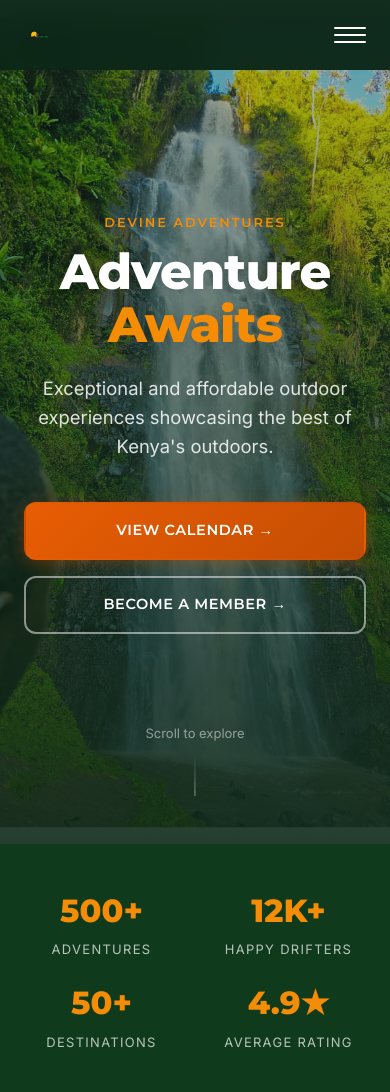
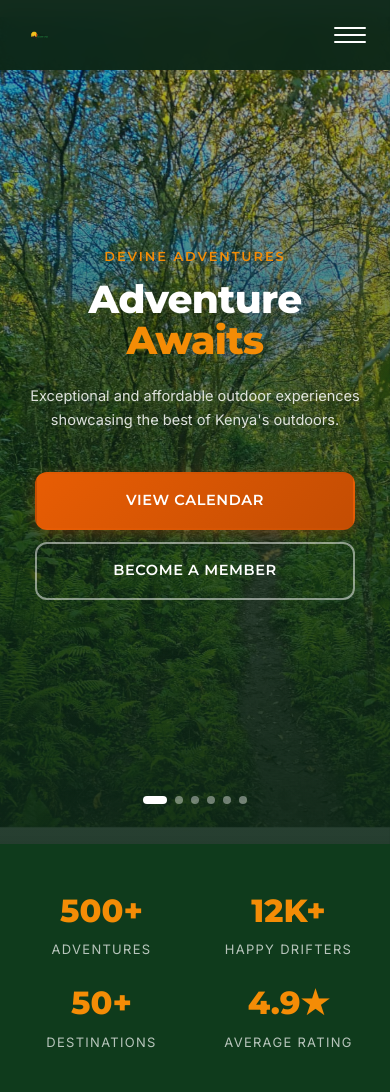
Before and after one commit to luileonzawadi/Divine-adventures-, a Flask app: page / in a window 390 px wide. Shown: the top 1092 px of the page. Run offline with Flask 3, Linux system fonts and the light colour scheme; data that the repository does not hold is empty.

Commit message:
feat: hero carousel with local images, full responsive hero

```diff
--- a/app/static/css/style.css
+++ b/app/static/css/style.css
@@ -2895,3 +2895,117 @@ h6 { font-size: var(--text-lg); }
     grid-template-columns: 1fr 1fr;
   }
 }
+
+/* ============================================
+   HERO CAROUSEL
+   ============================================ */
+.hero__carousel {
+  position: absolute;
+  inset: 0;
+  z-index: 0;
+}
+
+.hero__slide {
+  position: absolute;
+  inset: 0;
+  background-size: cover;
+  background-position: center;
+  opacity: 0;
+  transition: opacity 1.2s ease-in-out;
+  will-change: opacity;
+}
+
+.hero__slide--active {
+  opacity: 1;
+}
+
+/* Ensure overlay and content sit above carousel */
+.hero__overlay {
+  z-index: 1;
+}
+
+.hero__content {
+  z-index: 2;
+}
+
+.hero__scroll-indicator {
+  z-index: 2;
+}
+
+/* Dot indicators */
+.hero__dots {
+  position: absolute;
+  bottom: var(--space-16);
+  left: 50%;
+  transform: translateX(-50%);
+  display: flex;
+  gap: var(--space-2);
+  z-index: 3;
+}
+
+.hero__dot {
+  width: 8px;
+  height: 8px;
+  border-radius: var(--radius-full);
+  background: rgba(255, 255, 255, 0.4);
+  border: none;
+  cursor: pointer;
+  padding: 0;
+  transition: all var(--transition-base);
+}
+
+.hero__dot--active {
+  background: var(--color-white);
+  width: 24px;
+}
+
+/* ============================================
+   HERO — Full responsive
+   ============================================ */
+@media (max-width: 768px) {
+  .hero {
+    min-height: 100svh;
+    min-height: 100vh;
+  }
+
+  .hero__title {
+    font-size: clamp(2.2rem, 8vw, 3.5rem);
+  }
+
+  .hero__subtitle {
+    font-size: var(--text-base);
+    padding: 0 var(--space-2);
+  }
+
+  .hero__actions {
+    flex-direction: column;
+    align-items: center;
+    gap: var(--space-3);
+    width: 100%;
+    padding: 0 var(--space-4);
+  }
+
+  .hero__actions .btn {
+    width: 100%;
+    max-width: 320px;
+    justify-content: center;
+  }
+
+  .hero__dots {
+    bottom: var(--space-10);
+  }
+
+  .hero__scroll-indicator {
+    display: none;
+  }
+}
+
+@media (max-width: 480px) {
+  .hero__content {
+    padding: 0 var(--space-4);
+  }
+
+  .hero__title {
+    font-size: clamp(2rem, 10vw, 2.8rem);
+  }
+}
--- a/app/templates/index.html
+++ b/app/templates/index.html
@@ -5,10 +5,21 @@
 {% block content %}
 
 <!-- ============================================
-     HERO — Full-screen with adventure image
+     HERO — Full-screen auto-sliding carousel
      ============================================ -->
-<section class="hero" id="hero" style="background-image: url('/static/images/adventure_1.jpeg'); background-size: cover; background-position: center;">
+<section class="hero" id="hero">
+
+  <!-- Carousel slides -->
+  <div class="hero__carousel" id="heroCarousel" aria-label="Adventure photo carousel">
+    {% for i in [3, 7, 11, 18, 24, 30] %}
+    <div class="hero__slide {% if loop.first %}hero__slide--active{% endif %}"
+         style="background-image: url('{{ url_for('static', filename='images/adventure_' ~ i ~ '.jpeg') }}');">
+    </div>
+    {% endfor %}
+  </div>
+
   <div class="hero__overlay"></div>
+
   <div class="hero__content">
     <span class="section-subtitle" style="color: var(--color-burnt-orange-light);">Devine Adventures</span>
     <h1 class="hero__title">
@@ -18,10 +29,19 @@
       Exceptional and affordable outdoor experiences showcasing the best of Kenya's outdoors.
     </p>
     <div class="hero__actions">
-      <a href="#adventure-calendar" class="btn btn--primary btn--lg">View Calendar →</a>
-      <a href="#membership" class="btn btn--outline btn--lg">Become a Member →</a>
+      <a href="#adventure-calendar" class="btn btn--primary btn--lg">View Calendar</a>
+      <a href="#membership" class="btn btn--outline btn--lg">Become a Member</a>
     </div>
   </div>
+
+  <!-- Dot indicators -->
+  <div class="hero__dots" id="heroDots" aria-label="Slide indicators">
+    {% for i in range(6) %}
+    <button class="hero__dot {% if loop.first %}hero__dot--active{% endif %}"
+            data-index="{{ loop.index0 }}" aria-label="Slide {{ loop.index }}"></button>
+    {% endfor %}
+  </div>
+
   <div class="hero__scroll-indicator">
     <span>Scroll to explore</span>
     <div class="scroll-line"></div>
@@ -445,6 +465,43 @@
 {% block scripts %}
 <script>
 /* ============================================
+   HERO CAROUSEL — Auto-advance every 5s
+   ============================================ */
+(function() {
+  const slides = document.querySelectorAll('.hero__slide');
+  const dots   = document.querySelectorAll('.hero__dot');
+  if (!slides.length) return;
+
+  let current = 0;
+
+  function goTo(index) {
+    slides[current].classList.remove('hero__slide--active');
+    dots[current].classList.remove('hero__dot--active');
+    current = (index + slides.length) % slides.length;
+    slides[current].classList.add('hero__slide--active');
+    dots[current].classList.add('hero__dot--active');
+  }
+
+  // Dot click
+  dots.forEach((dot, i) => dot.addEventListener('click', () => {
+    clearInterval(timer);
+    goTo(i);
+    timer = setInterval(() => goTo(current + 1), 5000);
+  }));
+
+  let timer = setInterval(() => goTo(current + 1), 5000);
+
+  // Pause on hover
+  const hero = document.getElementById('hero');
+  if (hero) {
+    hero.addEventListener('mouseenter', () => clearInterval(timer));
+    hero.addEventListener('mouseleave', () => {
+      timer = setInterval(() => goTo(current + 1), 5000);
+    });
+  }
+})();
+
+/* ============================================
    DIFFICULTY FILTER — Live filter calendar cards
    ============================================ */
 (function() {
@@ -455,7 +512,6 @@
 
   filterBtns.forEach(btn => {
     btn.addEventListener('click', () => {
-      // Toggle active state
       filterBtns.forEach(b => b.classList.remove('active'));
       btn.classList.add('active');
 
```
